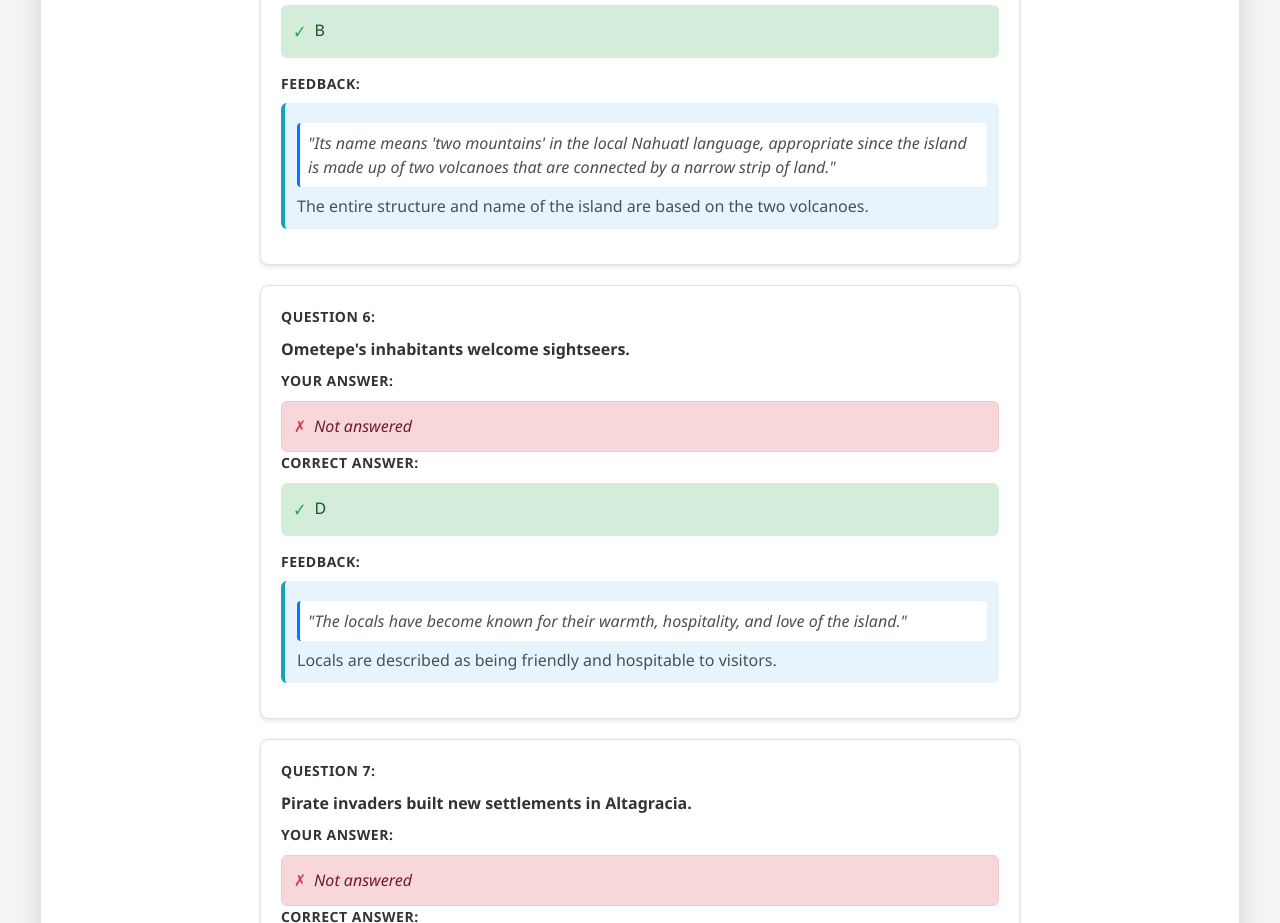
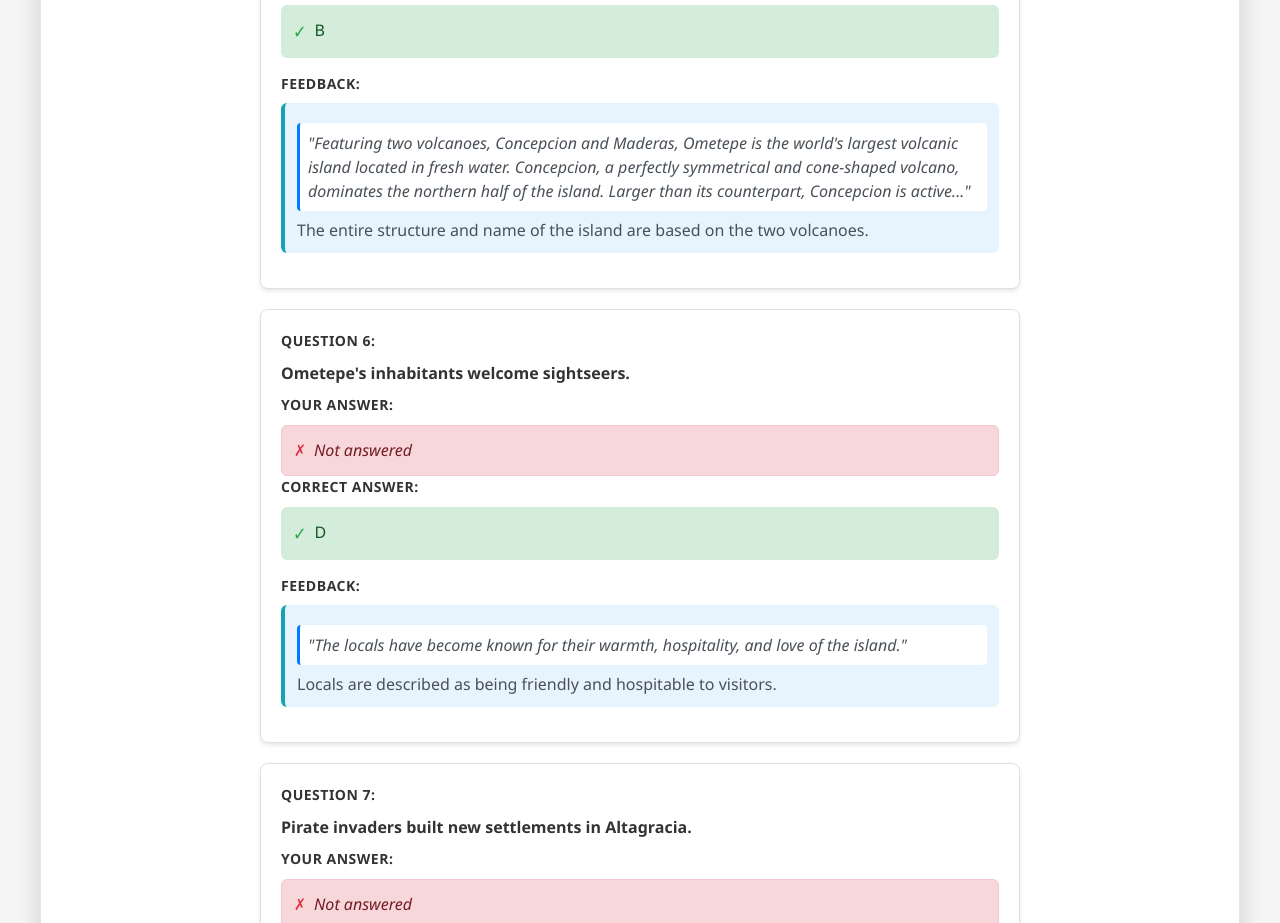
Before and after one commit to tnestudy/security-tracking-reading3-4-93x7E, a plain HTML site: page 04_Answer_Key.html in a window 1280 px wide. Shown: the part 3172-4095 px from the top of the page. Drawn offline with Linux system fonts and the light colour scheme.

Commit message:
Update 04_Answer_Key.html

```diff
--- a/04_Answer_Key.html
+++ b/04_Answer_Key.html
@@ -885,7 +885,7 @@
 
                         <div class="question-label">Feedback:</div>
                         <div class="feedback-text">
-                            <div class="feedback-quote">"Its name means 'two mountains' in the local Nahuatl language, appropriate since the island is made up of two volcanoes that are connected by a narrow strip of land."</div>
+                            <div class="feedback-quote">"Featuring two volcanoes, Concepcion and Maderas, Ometepe is the world's largest volcanic island located in fresh water. Concepcion, a perfectly symmetrical and cone-shaped volcano, dominates the northern half of the island. Larger than its counterpart, Concepcion is active..."</div>
                             <div class="feedback-explanation">The entire structure and name of the island are based on the two volcanoes.</div>
                         </div>
                     </div>
```
